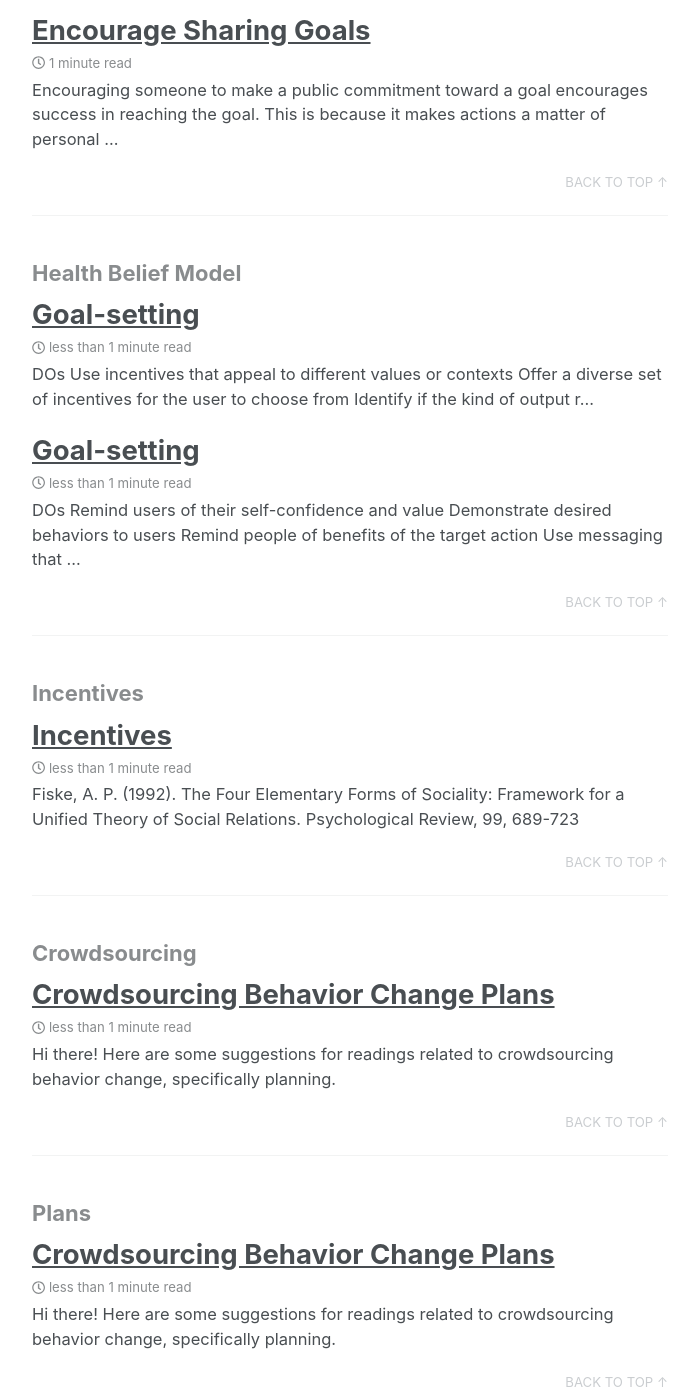
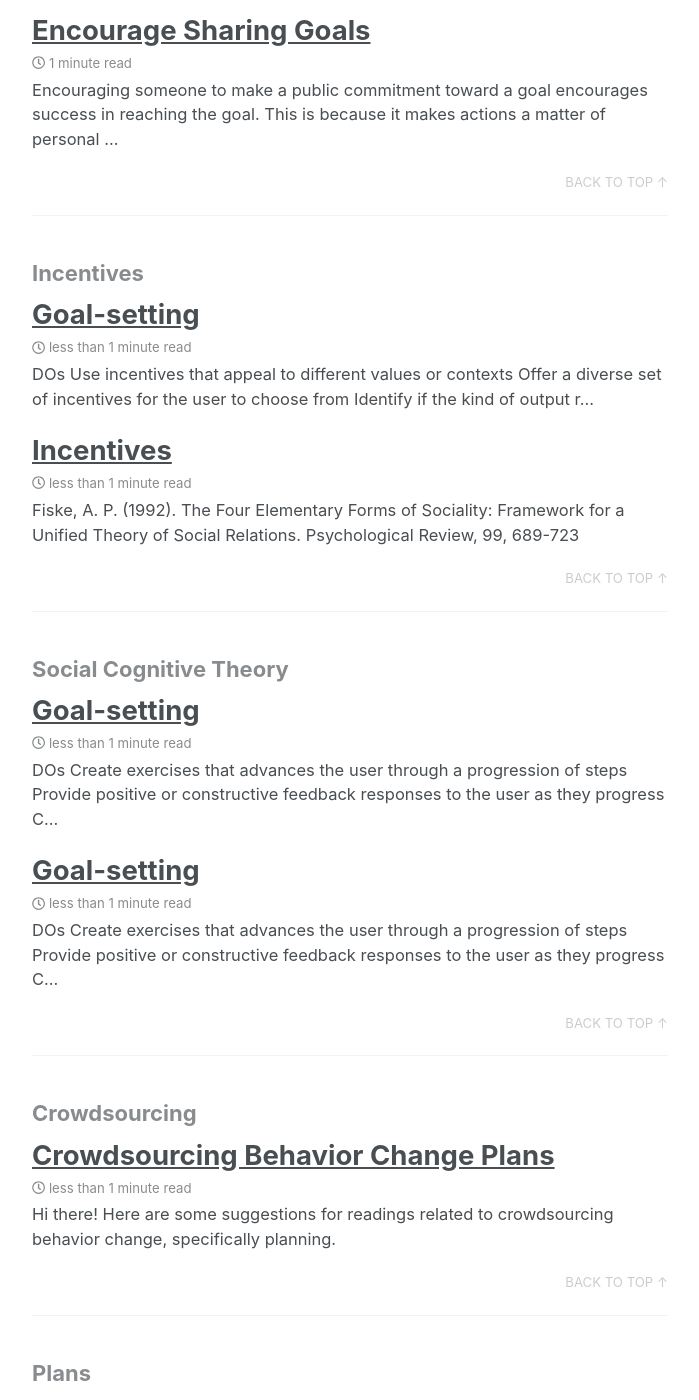
Before and after one commit to DubDeck/dubdeck.github.io, a Jekyll site: the page built from _pages/category_archive.md, in a window 1280 px wide and 1400 px high, scrolled down 948 px. Shown: the whole window, without its empty margins (290-989 px from the left). Built offline with Jekyll 4.4.1, drawn with Linux system fonts in a browser that asks for light colours; nearby versions of some CDN libraries; comment, search, counter and statistics services are not loaded; a style sheet for code colours, icons or effects is not loaded; some of the changed text lies outside the part shown.

Commit message:
incentives and sdt

```diff
--- a/_posts/2018-06-15-incentivesguide.md
+++ b/_posts/2018-06-15-incentivesguide.md
@@ -2,7 +2,7 @@
 title:  "Goal-setting"
 header:
 categories:
-  - Health Belief Model
+  - Incentives
 tags:
   - Guidelines
 author: Lucas C
--- /dev/null
+++ b/_posts/2018-06-15-sdtguide.md
@@ -0,0 +1,26 @@
+---
+title:  "Goal-setting"
+header:
+categories:
+  - Social Cognitive Theory
+tags:
+  - Guidelines
+author: Lucas C
+---
+
+DOs
+<input type="checkbox">Create exercises that advances the user through a progression of steps
+<input type="checkbox">Provide positive or constructive feedback responses to the user as they progress
+<input type="checkbox">Communicate the time horizon of the expected outcome (short or long term).
+<input type="checkbox">Communicate whether the consequences are negative or positive.
+<input type="checkbox">Communicate the type of consequence (e.g., negative financial impact).
+<input type="checkbox">Use people for vicarious experience models that are similar and relatable
+<input type="checkbox">Provide experience models that show barriers being surmounted
+
+DON’Ts
+<input type="checkbox">Avoid using a training format that the user is unfamiliar with
+<input type="checkbox">Don’t train about substance interventions without also encouraging a decrease in substance abuse
+<input type="checkbox">Do not exaggerate the potential negative outcome.
+<input type="checkbox">Do not obscure the element of self efficacy in reaching positive results or avoiding negative outcomes.
+<input type="checkbox">Use dissimilar models
+<input type="checkbox">Use experience models showing no barriers; later encounters with barriers not previously shown may undermine self-efficacy
```
